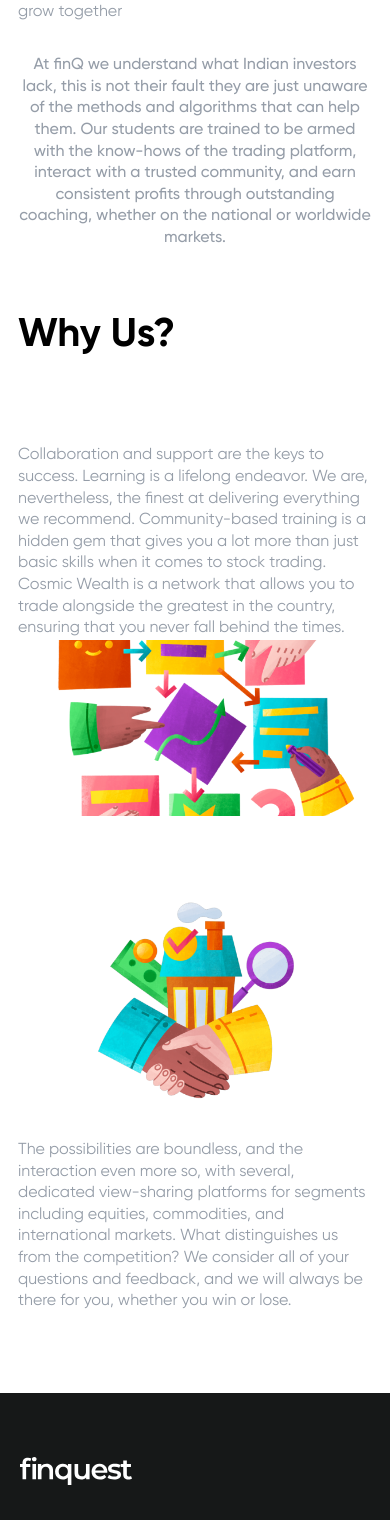
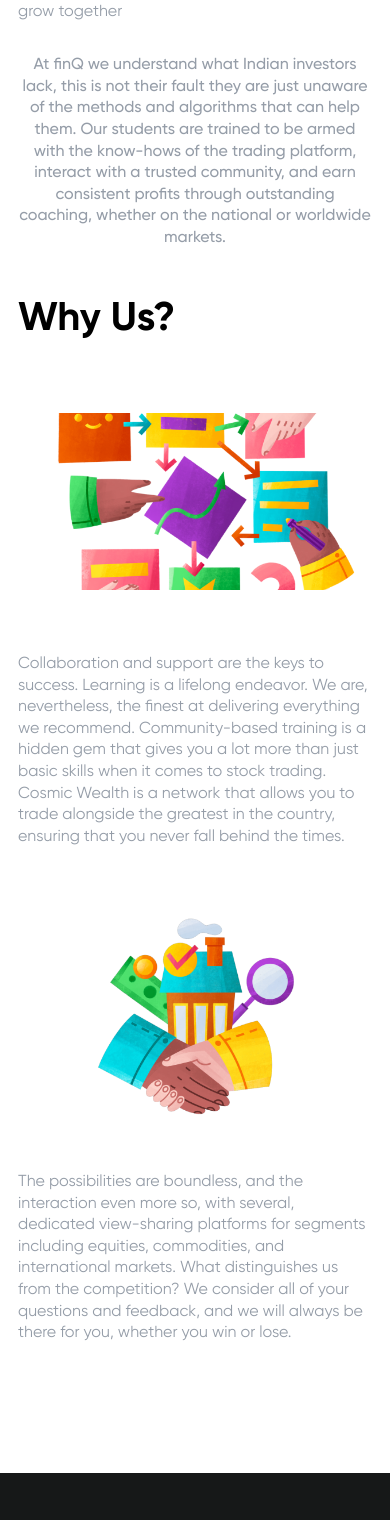
Before and after one commit to emanuelchristo/finquest, a Next.js app: page /about in a window 390 px wide. Shown: the part 678-2198 px from the top of the page. Built offline with nearby package versions, Linux system fonts and the light colour scheme.

Commit message:
About us page responsivve

```diff
--- a/components/aboutUs/WhyUs1.js
+++ b/components/aboutUs/WhyUs1.js
@@ -1,11 +1,31 @@
-import styles from './whyus1.module.css'
-export default function WhyUs1() {
+import styles from './whyus.module.css'
+export default function WhyUs2() {
     return (
-        <div>
+        <div id='about' className='margin'>
             <section className={styles['benefits']}>
                 <h2>Why Us?</h2>
 
             </section>
+            <section className={styles['about1']}>
+
+                <div className={styles['content1']}>
+                    <div className={styles['heading-wrapper']}>
+
+                        {/* <h2>About us</h2> */}
+                    </div>
+                    <p>
+                        Collaboration and support are the keys to success. Learning is a lifelong
+                        endeavor. We are, nevertheless, the finest at delivering everything we
+                        recommend. Community-based training is a hidden gem that gives you a lot
+                        more than just basic skills when it comes to stock trading. Cosmic Wealth
+                        is a network that allows you to trade alongside the greatest in the country,
+                        ensuring that you never fall behind the times.
+                    </p>
+                </div>
+                <img className={styles['image']} src='/images/whyus2.png' alt='' width='50%' height='auto' />
+
+            </section>
+
         </div>
     )
 }
--- a/components/aboutUs/WhyUs2.js
+++ b/components/aboutUs/WhyUs2.js
@@ -1,26 +1,24 @@
-import styles from './whyus2.module.css'
-import WhyUs1 from './WhyUs1'
-export default function WhyUs2() {
+import styles from './whyus.module.css'
+
+export default function WhyUs3() {
     return (
         <div id='about' className='margin'>
-            <WhyUs1 />
-            <section className={styles['about']}>
-
-                <div className={styles['content']}>
+            <section className={styles['about2']}>
+                <img className={styles['image']} src='/images/whyus3.png' alt='' width='50%' height='auto' />
+                <div className={styles['spacer']}></div>
+                <div className={styles['content2']}>
                     <div className={styles['heading-wrapper']}>
 
                         {/* <h2>About us</h2> */}
                     </div>
                     <p>
-                        Collaboration and support are the keys to success. Learning is a lifelong
-                        endeavor. We are, nevertheless, the finest at delivering everything we
-                        recommend. Community-based training is a hidden gem that gives you a lot
-                        more than just basic skills when it comes to stock trading. Cosmic Wealth
-                        is a network that allows you to trade alongside the greatest in the country,
-                        ensuring that you never fall behind the times.
+                        The possibilities are boundless, and the interaction even more so,
+                        with several, dedicated view-sharing platforms for segments including
+                        equities, commodities, and international markets. What distinguishes us
+                        from the competition? We consider all of your questions and feedback,
+                        and we will always be there for you, whether you win or lose.
                     </p>
                 </div>
-                <img className={styles['image']} src='/images/whyus2.png' alt='' width='50%' height='auto' />
 
             </section>
 
--- a/components/aboutUs/WhyUs3.js
+++ /dev/null
@@ -1,27 +0,0 @@
-import styles from './whyus2.module.css'
-
-export default function WhyUs3() {
-    return (
-        <div id='about' className='margin'>
-            <section className={styles['about']}>
-                <img className={styles['image']} src='/images/whyus3.png' alt='' width='50%' height='auto' />
-                <div className={styles['spacer']}></div>
-                <div className={styles['content']}>
-                    <div className={styles['heading-wrapper']}>
-
-                        {/* <h2>About us</h2> */}
-                    </div>
-                    <p>
-                        The possibilities are boundless, and the interaction even more so,
-                        with several, dedicated view-sharing platforms for segments including
-                        equities, commodities, and international markets. What distinguishes us
-                        from the competition? We consider all of your questions and feedback,
-                        and we will always be there for you, whether you win or lose.
-                    </p>
-                </div>
-
-            </section>
-
-        </div>
-    )
-}
--- a/components/aboutUs/whyus2.module.css
+++ b/components/aboutUs/whyus.module.css
@@ -1,8 +1,14 @@
-.about {
+.about1 {
 	display: flex;
 	align-items: center;
 	max-width: 1100px;
-	margin: 5rem 0 5rem 0;
+	margin: 4rem 0 8rem 0;
+}
+.about2 {
+	display: flex;
+	align-items: center;
+	max-width: 1100px;
+	margin: 4rem 0 8rem 0;
 }
 
 .text {
@@ -14,9 +20,15 @@
 	flex: 1;
 
 }
-.content{
+.content1{
 	display: flex;
-	flex-direction: column;
+	flex-direction: column-reverse;
+	position: relative;
+	flex: 1;
+}
+.content2{
+	display: flex;
+	flex-direction: column-reverse;
 	position: relative;
 	flex: 1;
 }
@@ -31,7 +43,10 @@
 	max-width: 500px;
 }
 
-.about h2 {
+.about1 h2 {
+	margin-bottom: 1rem;
+}
+.about2 h2 {
 	margin-bottom: 1rem;
 }
 
@@ -84,11 +99,23 @@
 		max-width: 400px;
 		padding: 0 1rem;
 	}
-	.about {
+	.about1 {
+		flex-direction: column-reverse;
+
+	}
+	.about2 {
 		flex-direction: column;
+
 	}
-	.content {
+	.content1 {
 		max-width: 490px;
+		margin: 4rem 0 -4rem 0;
+
+	}
+	.content2 {
+	max-width: 490px;
+	margin: 1rem 0 0rem 0;
+
 	}
 
 	.square {
--- a/components/aboutUs/whyus1.module.css
+++ /dev/null
@@ -1,85 +0,0 @@
-.benefits {
-	margin: 4rem 0;
-}
-.benefits h2 {
-	margin-bottom: 3.5rem;
-}
-
-.content-wrapper {
-	display: grid;
-	grid-template-columns: 1fr 1fr 1fr 1fr;
-	gap: 2rem;
-	row-gap: 4rem;
-}
-
-
-.heading-wrapper {
-	display: flex;
-	align-items: center;
-	margin-bottom: 1.25rem;
-}
-.benefit img {
-	margin-right: 1.25rem;
-	width: 3rem;
-	height: 3rem;
-}
-.benefit h3 {
-	font-size: 1.5rem;
-	line-height: 1.4;
-	font-weight: 500;
-}
-.benefit p {
-	line-height: 1.6;
-	font-size: 1.15rem;
-}
-
-@media (max-width: 1279px) {
-	.content-wrapper {
-		grid-template-columns: 1fr 1fr 1fr;
-		column-gap: 2rem;
-		row-gap: 3rem;
-	}
-}
-
-@media (max-width: 1023px) {
-	.benefits {
-		margin: 1rem 0;
-	}
-	.content-wrapper {
-		grid-template-columns: 1fr 1fr;
-		column-gap: 2rem;
-		row-gap: 3rem;
-	}
-}
-
-@media (max-width: 767px) {
-}
-
-@media (max-width: 639px) {
-	.benefits h2 {
-		margin-bottom: 2.5rem;
-	}
-	.benefit {
-		max-width: unset;
-		margin-bottom: 0rem;
-	}
-	.heading-wrapper {
-		margin-bottom: 0.75rem;
-	}
-	.benefit h3 {
-		font-size: 1.35rem;
-	}
-	.benefit img {
-		width: 2.5rem;
-		height: 2.5rem;
-		margin-right: 0.75rem;
-	}
-	.benefits p {
-		font-size: 1rem;
-	}
-	.content-wrapper {
-		grid-template-columns: 1fr;
-		column-gap: 2rem;
-		row-gap: 2.25rem;
-	}
-}
--- a/pages/about.js
+++ b/pages/about.js
@@ -1,9 +1,8 @@
 
 import About1 from '../components/aboutUs/about1'
 import About2 from '../components/aboutUs/about2'
-import WhyUs1 from '../components/aboutUs/WhyUs1'
-import WhyUs2 from '../components/aboutUs/WhyUs2'
-import WhyUs3 from '../components/aboutUs/WhyUs3'
+import WhyUs2 from '../components/aboutUs/WhyUs1'
+import WhyUs3 from '../components/aboutUs/WhyUs2'
 import Navbar from '../components/Navbar'
 
 export default function AboutUs() {
```
